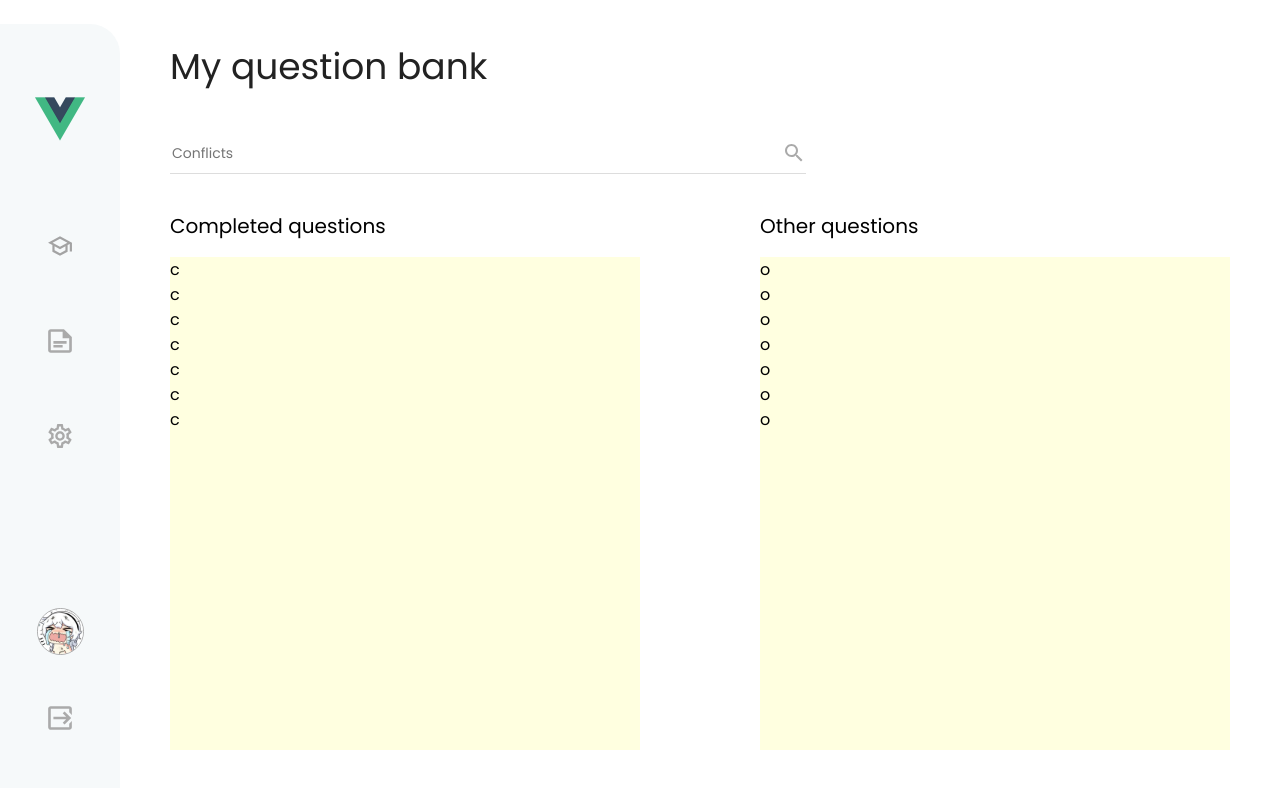
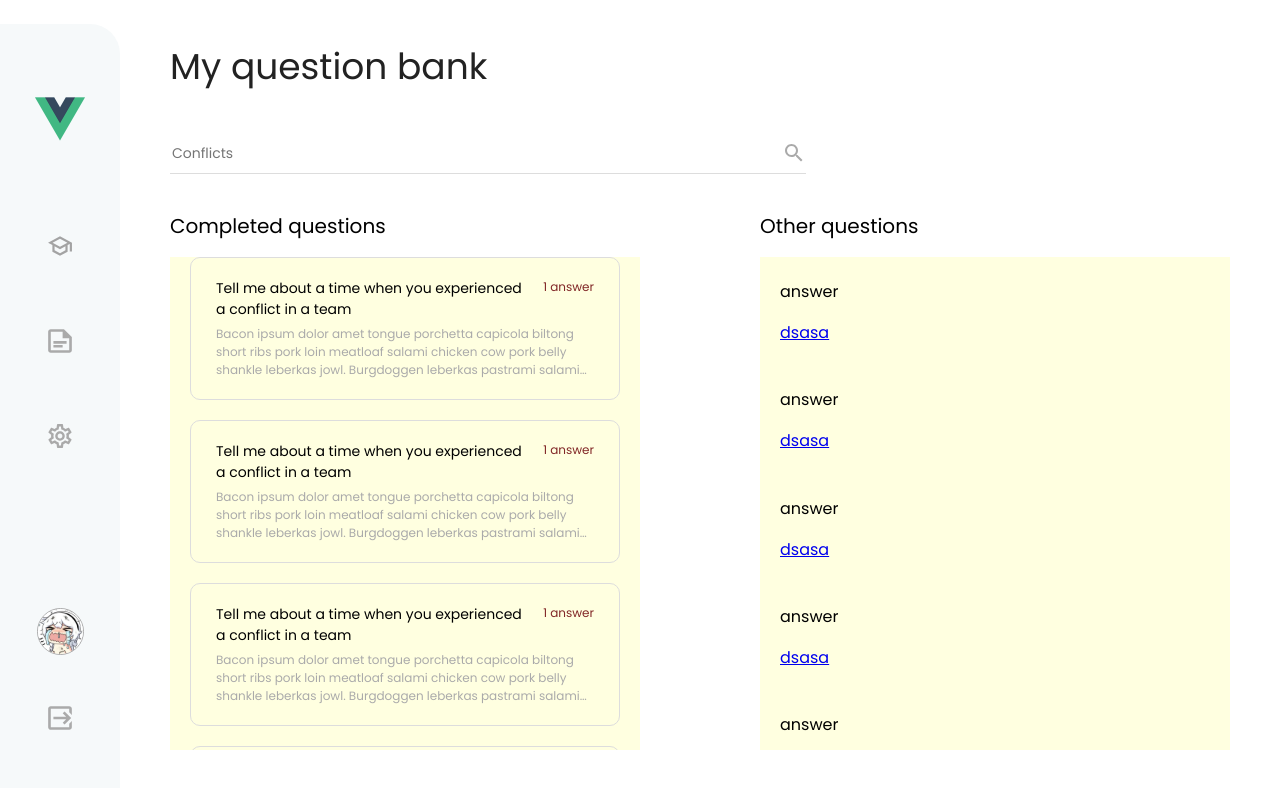
Before and after one commit to p4p-51/jubilant-octo-funicular, a Vue app in the folder frontend/: page /questions in a window 1280 px wide. Shown: the top 788 px of the page. Built offline with nearby package versions, Linux system fonts and the light colour scheme.

Commit message:
finish styling completed quesitons

```diff
--- a/frontend/src/components/CompletedQuestion.vue
+++ b/frontend/src/components/CompletedQuestion.vue
@@ -1,19 +1,117 @@
 <template>
-  <div class="completed-question">c</div>
+  <div class="completed-question">
+    <div class="title-container">
+      <h5>{{ title }}</h5>
+      <p>
+        {{ responses.length }} answer{{ responses.length === 1 ? "" : "s" }}
+      </p>
+    </div>
+    <p>
+      {{ Object.values(responses[0].response).join(" ") }}
+    </p>
+  </div>
 </template>
 
 <style lang="scss" scoped>
 @import "@/assets/css/theme.scss";
 
 .completed-question {
+  display: flex;
+  flex-direction: column;
+
+  box-sizing: border-box;
+  border: solid 1px $c-grey-light;
+
+  border-radius: 10px;
+
+  padding: 20px 25px;
+
+  z-index: 2;
+
+  transition: $animation;
+  cursor: pointer;
+  &:hover {
+    transform: scale(1.02);
+  }
+
+  .title-container {
+    display: flex;
+    align-items: flex-start;
+
+    column-gap: 20px;
+
+    h5 {
+      font-size: 14px;
+      font-weight: 400;
+
+      flex: 1;
+
+      margin: 0;
+    }
+
+    p {
+      font-size: 12px;
+      font-weight: 400;
+
+      margin: 0;
+
+      color: $c-secondary;
+    }
+  }
+
+  > p {
+    font-size: 12px;
+
+    color: $c-grey-dark;
+
+    margin: 0;
+
+    margin-top: 5px;
+
+    overflow: hidden;
+    text-overflow: ellipsis;
+    display: -webkit-box;
+    -webkit-line-clamp: 3;
+    line-clamp: 3;
+    -webkit-box-orient: vertical;
+  }
+
+  > a {
+    text-decoration: none;
+
+    font-size: 12px;
+
+    color: $c-primary;
+
+    align-self: flex-end;
+
+    transition: $animation;
+
+    &:hover {
+      transform: scale(1.1);
+    }
+  }
 }
 </style>
 
 <script lang="ts">
-import { defineComponent } from "vue";
+import { defineComponent, PropType } from "vue";
 export default defineComponent({
   name: "ModuleBlock",
-  props: {},
+  props: {
+    id: {
+      type: String,
+      required: true,
+    },
+    title: {
+      type: String,
+      required: true,
+    },
+    responses: {
+      type: Array as PropType<Response[]>,
+      required: true,
+    },
+  },
   components: {},
 });
 </script>
--- a/frontend/src/components/OtherQuestion.vue
+++ b/frontend/src/components/OtherQuestion.vue
@@ -1,5 +1,11 @@
 <template>
-  <div class="other-question">o</div>
+  <div class="other-question">
+    <div class="title-container">
+      <h5>{{ title }}</h5>
+      <p>answer</p>
+    </div>
+    <a href="#">dsasa</a>
+  </div>
 </template>
 
 <style lang="scss" scoped>
--- a/frontend/src/views/QuestionBankView.vue
+++ b/frontend/src/views/QuestionBankView.vue
@@ -13,6 +13,7 @@
           <div class="list">
             <completed-question
               v-for="question in completedQuestions"
+              :id="question.id"
               :key="question.id"
               :title="question.title"
               :responses="question.responses"
@@ -26,6 +27,7 @@
           <div class="list">
             <other-question
               v-for="question in otherQuestions"
+              :id="question.id"
               :key="question.id"
               :title="question.title"
             />
@@ -70,6 +72,7 @@
         display: flex;
         flex-direction: column;
 
+        flex: 1;
         .title-container {
           display: flex;
           justify-content: space-between;
@@ -85,8 +88,19 @@
         }
 
         .list {
+          overflow-y: scroll;
+
           flex: 1;
+          flex-grow: 1;
+          flex-basis: 0;
+
           background: lightyellow;
+
+          display: flex;
+          flex-direction: column;
+          row-gap: 20px;
+
+          padding: 0 20px;
         }
       }
     }
@@ -212,6 +226,23 @@ export default defineComponent({
         },
         {
           id: "7",
+          title:
+            "Tell me about a time when you experienced a conflict in a team",
+          label: "Conflict",
+          responses: [
+            {
+              situationId: "faiodfjw3238ih",
+              response: {
+                s: "Bacon ipsum dolor amet tongue porchetta capicola biltong short ribs pork loin meatloaf salami chicken cow pork belly shankle leberkas jowl.",
+                t: "Burgdoggen leberkas pastrami salami jerky flank. Fatback brisket ribeye flank doner, chislic frankfurter. ",
+                a: "Mignon beef ribs rump pastrami. Drumstick brisket turkey t-bone picanha spare ribs short ribs hamburger cupim pork chop burgdoggen shank. Kevin sirloin frankfurter salami ball tip alcatra short ribs, jerky tri-tip pork loin prosciutto meatball. Turducken kevin jerky ball tip burgdoggen tail cupim spare ribs.",
+                r: "Pig fatback jerky shankle sausage. Porchetta spare ribs turducken, tail salami cupim flank pork loin pig meatloaf brisket turkey ham hock swine strip steak. Sirloin chicken ground round bacon, kielbasa chuck kevin short ribs",
+              },
+            },
+          ],
+        },
+        {
+          id: "8",
           title:
             "Tell me about a time when you experienced a conflict in a team",
           label: "Conflict",
```
